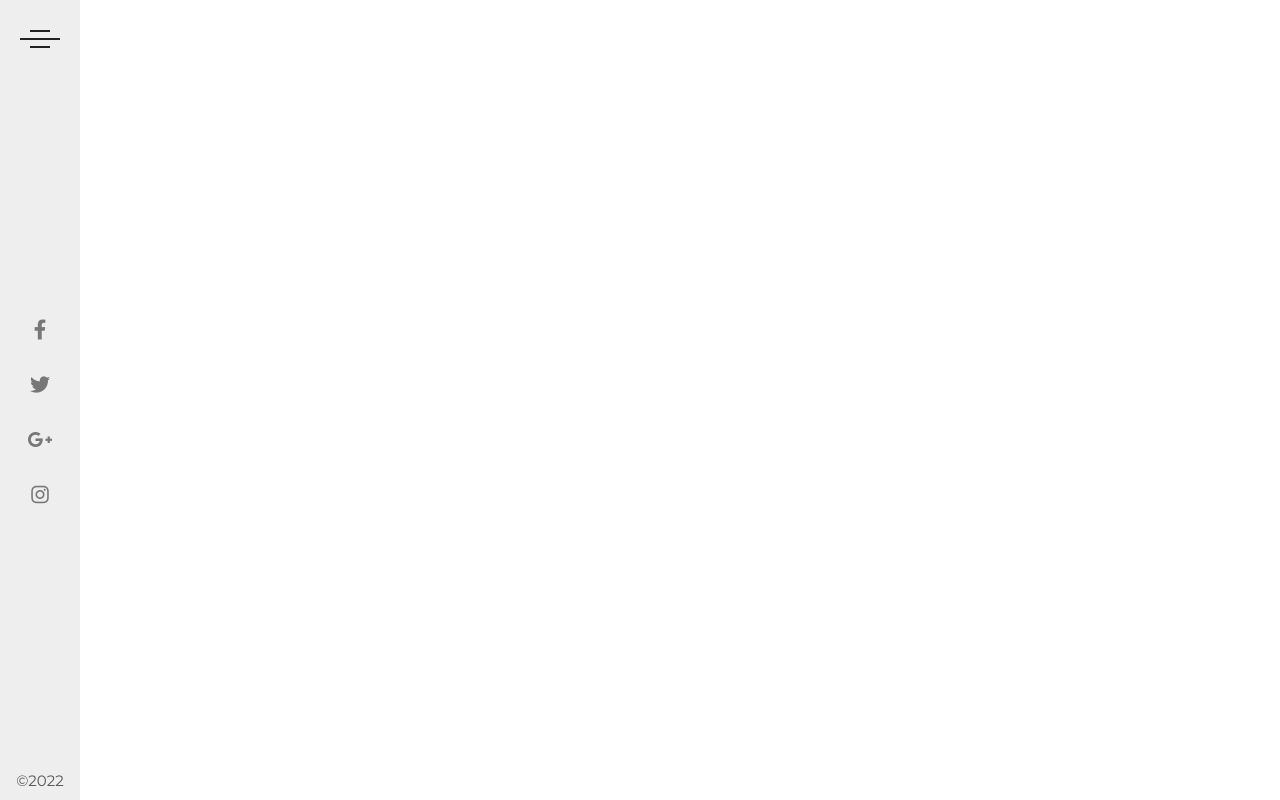
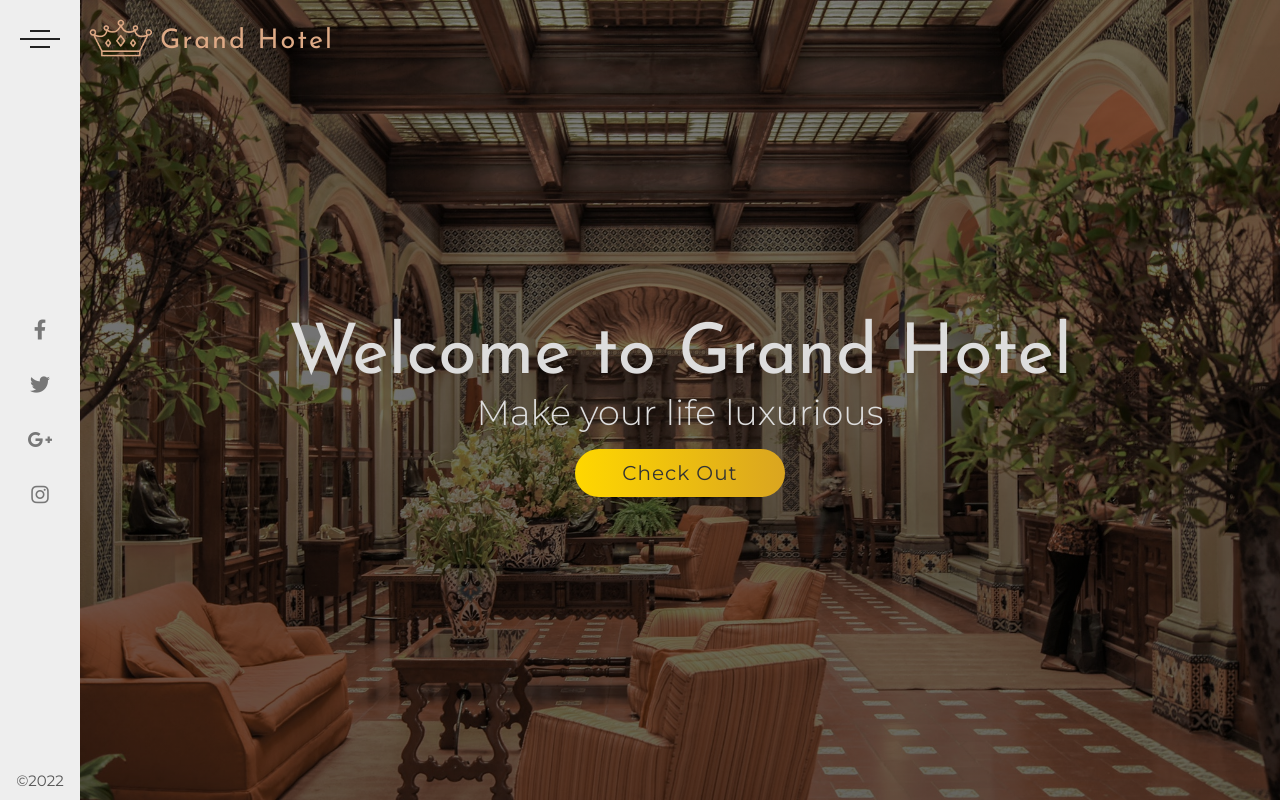
Before and after one commit to evansjethro/Grand-Hotel, a plain HTML site: page index.html in a window 1280 px wide. Drawn offline with Linux system fonts and the light colour scheme.

Commit message:
Competed Header section with transition effects

```diff
--- a/css/style.css
+++ b/css/style.css
@@ -9,7 +9,6 @@ html {
 	padding: 0;
 	font-family: "Montserrat", sans-serif;
 }
-
 
 /* end of common styles */
 
@@ -88,7 +87,7 @@ html {
 
 /* navigation*/
 .navigation {
-	left:-40rem;
+	left: -40rem;
 	padding: 3rem 0;
 	position: fixed;
 	width: 40rem;
@@ -100,7 +99,7 @@ html {
 	flex-direction: column;
 	justify-content: space-between;
 	align-items: center;
-	transition: left .8s cubic-bezier(1,0,.5,1);
+	transition: left .8s cubic-bezier(1, 1, .6, .3);
 }
 
 .navigation-heading {
@@ -145,7 +144,6 @@ html {
 	cursor: pointer;
 }
 
-
 .navigation-search-btn:focus {
 	outline: none;
 }
@@ -159,7 +157,7 @@ html {
 	align-items: center;
 }
 
-.navigation-item{
+.navigation-item {
 	position: relative;
 }
 
@@ -169,66 +167,148 @@ html {
 	letter-spacing: .1rem;
 	text-transform: uppercase;
 	text-decoration: none;
-font-size: 1.6rem;
+	font-size: 1.6rem;
 	transition: color .5s;
 }
 
-.navigation-link::before{
+.navigation-link::before {
 	content: "";
-	width:0;
+	width: 0;
 	height: .1rem;
 	background-color: #deaa86;
 	position: absolute;
-	top:1rem;
-	left:-4rem;
-	transition: width .5s cubic-bezier(1,0,0,1);
+	top: 1rem;
+	left: -4rem;
+	transition: width .5s cubic-bezier(1, 0, 0, 1);
 }
 
-.navigation-link::after{
+.navigation-link::after {
 	content: "";
-	width:0;
+	width: 0;
 	height: .1rem;
 	background-color: #deaa86;
 	position: absolute;
-	top:1rem;
-	right:-4rem;
-	transition: width .5s cubic-bezier(1,0,0,1);
+	top: 1rem;
+	right: -4rem;
+	transition: width .5s cubic-bezier(1, 0, 0, 1);
 }
 
-.navigation-link:hover{
+.navigation-link:hover {
 	color: #deaa86;
 }
 
-.navigation-link:hover::before, .navigation-link:hover::after{
+.navigation-link:hover::before, .navigation-link:hover::after {
 	width: 3rem;
 }
 
-.copyright{
+.copyright {
 	color: #deaa86;
 	font-size: 1.2rem;
 	padding-bottom: 5rem;
 }
 
-.checkbox:checked~ .navigation{
-	left:0;
+.checkbox:checked ~ .navigation {
+	left: 0;
 }
 
-.checkbox{
+.checkbox {
 	display: none;
 }
 
-.checkbox:checked ~ .sidebar .line-1{
+.checkbox:checked ~ .sidebar .line-1 {
 	transform: rotate(-405deg) translate(-5px, 6px);
-	width:2.5rem;
+	width: 2.5rem;
 }
 
-.checkbox:checked ~ .sidebar .line-2{
-	opacity:0;
+.checkbox:checked ~ .sidebar .line-2 {
+	opacity: 0;
 }
 
-.checkbox:checked ~ .sidebar .line-3{
-	transform: rotate(405deg) translate(-5px,-6px);
+.checkbox:checked ~ .sidebar .line-3 {
+	transform: rotate(405deg) translate(-5px, -6px);
 	width: 2.5rem;
 }
+
 /*end of navigation*/
 /*end of navbar*/
+
+
+/*      Header      */
+
+.header {
+	height: 100vh;
+	background: linear-gradient(to top, rgba(0, 0, 0, .6), rgba(0, 0, 0, .5)), url("../img/header-1.jpeg") center no-repeat;
+	background-size: cover;
+}
+
+.brand {
+	display: flex;
+	cursor: pointer;
+	align-items: center;
+}
+
+.header img {
+	width: 80px;
+}
+
+.hotel-heading {
+	font-family: "Josefin Sans", sans-serif;
+	font-size: 2.7rem;
+	font-weight: 400;
+	color: #deaa86;
+	letter-spacing: .2rem;
+}
+
+.banner {
+	color: #ddd;
+	height: 65rem;
+	display: flex;
+	flex-direction: column;
+	align-items: center;
+	justify-content: center;
+}
+
+.banner-heading {
+	font-family: "Josefin Sans", sans-serif;
+	font-size: 7rem;
+	font-weight: 400;
+	animation: anim 2s;
+}
+
+.banner-paragraph {
+	font-size: 3.5rem;
+	font-weight: 300;
+	padding-bottom: 1.5rem;
+	animation: anim 1.5s .5s backwards;
+}
+
+.banner-button {
+	width: 21rem;
+	padding: 1.2rem 2rem;
+	font-size: 2rem;
+	color: #333;
+	letter-spacing: .1rem;
+	border: none;
+	border-radius: 10rem;
+	outline: none;
+	background: linear-gradient(to right, gold, goldenrod);
+	cursor: pointer;
+	animation: anim 1s 1s backwards ease-in;
+}
+
+.banner-button:hover {
+	background: linear-gradient(to left, gold, goldenrod);
+}
+
+.banner-button:active {
+	transform: translateY(.2rem);
+}
+
+@keyframes anim {
+	0% {
+		opacity: 0;
+	}
+	100% {
+		opacity: 1;
+	}
+}
--- a/index.html
+++ b/index.html
@@ -44,16 +44,13 @@
                 <i class="fa-brands fa-instagram"></i>
             </a></li>
         </ul>
-
         <div class="year">
             <p>&copy;2022</p>
         </div>
     </div>
-
     <!-- end of sidebar -->
 
     <!--    navigation -->
-
     <nav class="navigation sidebar-margin-spacing">
         <div class="navigation-header">
             <h1 class="navigation-heading">Grand Hotel</h1>
@@ -77,12 +74,24 @@
         <div class="copyright">
             <p>&copy; 2022 Grand Hotel all rights reserved</p>
         </div>
+    </nav>
+</div>
+<!--    end of navbar       -->
 
-    </nav>
-
-
-</div>
-
-<!--  end of navbar   -->
+<!--    Header      -->
+<header class="header sidebar-margin-spacing">
+    <div class="brand">
+        <div>
+            <img alt="Grand Hotel brand logo" src="img/crown.png">
+        </div>
+        <h3 class="hotel-heading">Grand Hotel</h3>
+    </div>
+    <div class="banner">
+        <h1 class="banner-heading">Welcome to Grand Hotel</h1>
+        <p class="banner-paragraph">Make your life luxurious</p>
+        <button class="banner-button">Check Out</button>
+    </div>
+</header>
+<!--    end of Header   -->
 </body>
 </html>
```
